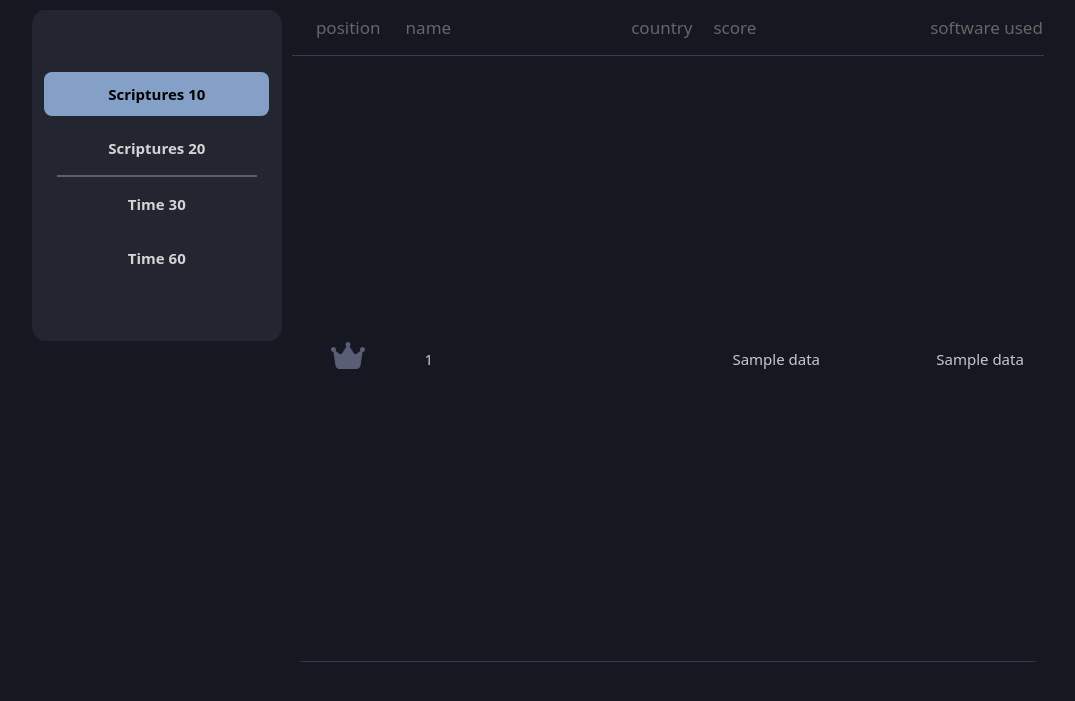
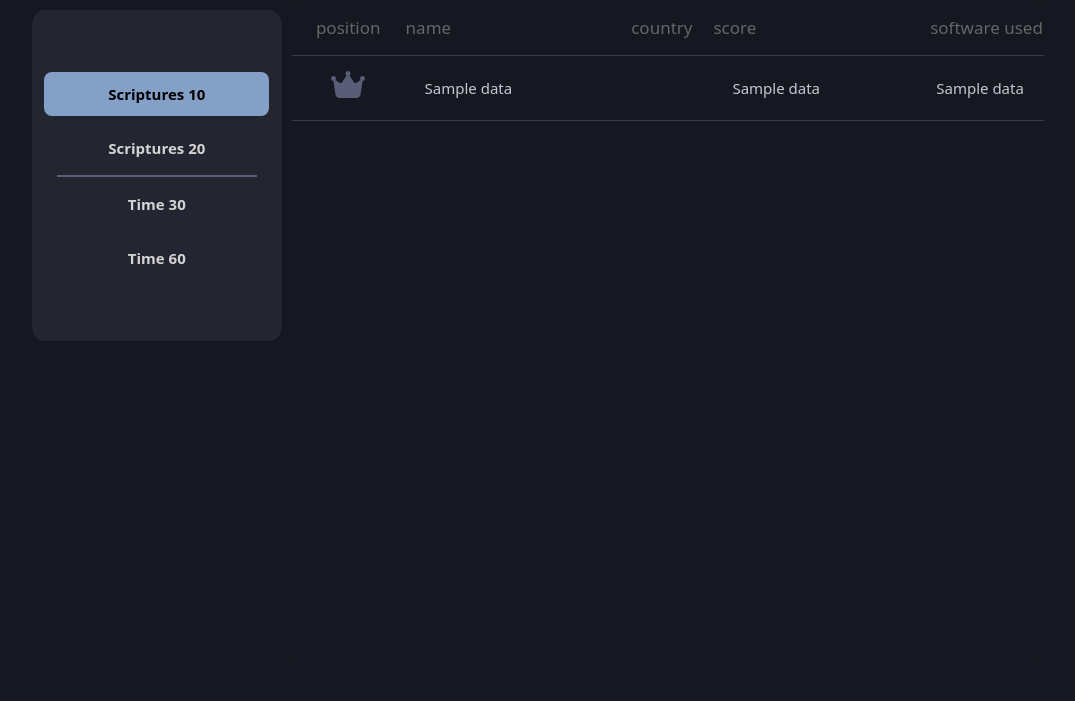
Before and after one commit to emmanuel-pogbe/ScriptureType, a Flask app: template templates/leaderboard.html in a window 1280 px wide. Shown: the part 76-777 px from the top of the page, without its empty margins (81-1156 px from the left). Run offline with Flask 3, Linux system fonts and the light colour scheme; the template is opened without the code that fills it: most values are stand-ins (such as "Sample title", 1, 10 or a date in 2020); some libraries are stand-ins or nearby versions.

Commit message:
Fixed leaderboard accessibility Now compares player information using ID instead of Name

```diff
--- a/static/style.css
+++ b/static/style.css
@@ -678,20 +678,20 @@ body::-webkit-scrollbar-thumb:hover {
 }
 
 .leaderboard-table {
-    height: 100%;
+    /* allow the leaderboard to scroll internally without stretching rows */
+    max-height: 100%;
     width: 70%;
     border-radius: 12px;
     overflow-y: auto;
     overflow-x: hidden;
-    display: flex;
-    flex-direction: column;
 }
 
 table {
     width: 100%;
     border-collapse: collapse;
-    flex: 1;
+    height: auto; /* don't force table to fill container height */
 }
+
 
 thead {
     position: sticky;
@@ -727,7 +727,7 @@ th:nth-child(2) {
 
 tbody tr {
     background-color: #232531;
-    height: 20px;
+    vertical-align: middle;
 }
 
 tbody tr:nth-child(odd) {
@@ -739,7 +739,15 @@ tbody tr.player-highlight {
     border: 2px solid #4a9a6a;
 }
 
+tbody tr.player-highlight td {
+    background-color: #2a4a3a !important;
+}
+
 tbody tr.player-highlight:hover {
+    background-color: #3a5a4a !important;
+}
+
+tbody tr.player-highlight:hover td {
     background-color: #3a5a4a !important;
 }
 
--- a/templates/leaderboard_rows.html
+++ b/templates/leaderboard_rows.html
@@ -1,8 +1,13 @@
+<style>
+    span {
+        background: none;
+    }
+</style>
 {%for data in top_10%}
 <tr class="table-rows{% if player_position_info and player_position_info[0] <= 10 and data[0] == player_position_info[1] %} player-highlight{% endif %}">
     {%if loop.index0+1 == 1%}
     <td><span>
-            <svg xmlns="http://www.w3.org/2000/svg" viewBox="0 0 640 640" style="fill: #595E76" class="rank-icon">
+            <svg  xmlns="http://www.w3.org/2000/svg" viewBox="0 0 640 640" style="fill: #595E76; background: none;" class="rank-icon">
                 <path
                     d="M345 151.2C354.2 143.9 360 132.6 360 120C360 97.9 342.1 80 320 80C297.9 80 280 97.9 280 120C280 132.6 285.9 143.9 295 151.2L226.6 258.8C216.6 274.5 195.3 278.4 180.4 267.2L120.9 222.7C125.4 216.3 128 208.4 128 200C128 177.9 110.1 160 88 160C65.9 160 48 177.9 48 200C48 221.8 65.5 239.6 87.2 240L119.8 457.5C124.5 488.8 151.4 512 183.1 512L456.9 512C488.6 512 515.5 488.8 520.2 457.5L552.8 240C574.5 239.6 592 221.8 592 200C592 177.9 574.1 160 552 160C529.9 160 512 177.9 512 200C512 208.4 514.6 216.3 519.1 222.7L459.7 267.3C444.8 278.5 423.5 274.6 413.5 258.9L345 151.2z" />
             </svg>
@@ -10,14 +15,14 @@
     {%else%}
     <td><span>{{loop.index0+1}}</span></td>
     {%endif%}
-    <td><span class="player-name">{{data[0]}}</span></td>
-    <td class="leaderboard-flag-column">
-        <div class="leaderboard-flag-area"><span class="fi fi-xx fi-{{data[1].lower()}} leaderboard-profile-flag"
-                data-country="{{data[4]}}" aria-label="{{data[4]}}" tabindex="0"></span><span
-                class="country-tip-text">{{data[4]}}</span></div>
+    <td><span class="player-name">{{data[1]}}</span></td>
+    <td class="leaderboard-flag-column" >
+        <div style="background: none;" class="leaderboard-flag-area"><span class="fi fi-xx fi-{{data[2].lower()}} leaderboard-profile-flag"
+                data-country="{{data[5]}}" aria-label="{{data[5]}}" tabindex="0"></span><span
+                class="country-tip-text">{{data[5]}}</span></div>
     </td>
-    <td><span>{{data[2]}}</span></td>
     <td><span>{{data[3]}}</span></td>
+    <td><span>{{data[4]}}</span></td>
 
 </tr>
 {%endfor%}
@@ -25,13 +30,13 @@
 {%if player_position_info and player_position_info[0] > 10%}
 <tr class="table-rows player-highlight">
     <td><span>{{player_position_info[0]}}</span></td>
-    <td><span class="player-name">{{player_position_info[1]}}</span></td>
+    <td><span class="player-name">{{player_position_info[2]}}</span></td>
     <td class="leaderboard-flag-column">
-        <div class="leaderboard-flag-area"><span class="fi fi-xx fi-{{player_position_info[2].lower()}} leaderboard-profile-flag"
-                data-country="{{player_position_info[5]}}" aria-label="{{player_position_info[5]}}" tabindex="0"></span><span
-                class="country-tip-text">{{player_position_info[5]}}</span></div>
+        <div class="leaderboard-flag-area" style="background: none;"><span class="fi fi-xx fi-{{player_position_info[3].lower()}} leaderboard-profile-flag"
+                data-country="{{player_position_info[6]}}" aria-label="{{player_position_info[6]}}" tabindex="0"></span><span
+                class="country-tip-text">{{player_position_info[3]}}</span></div>
     </td>
-    <td><span>{{player_position_info[3]}}</span></td>
     <td><span>{{player_position_info[4]}}</span></td>
+    <td><span>{{player_position_info[5]}}</span></td>
 </tr>
 {%endif%}
```
Also changed, not shown: db.py (+8 -31 lines).
